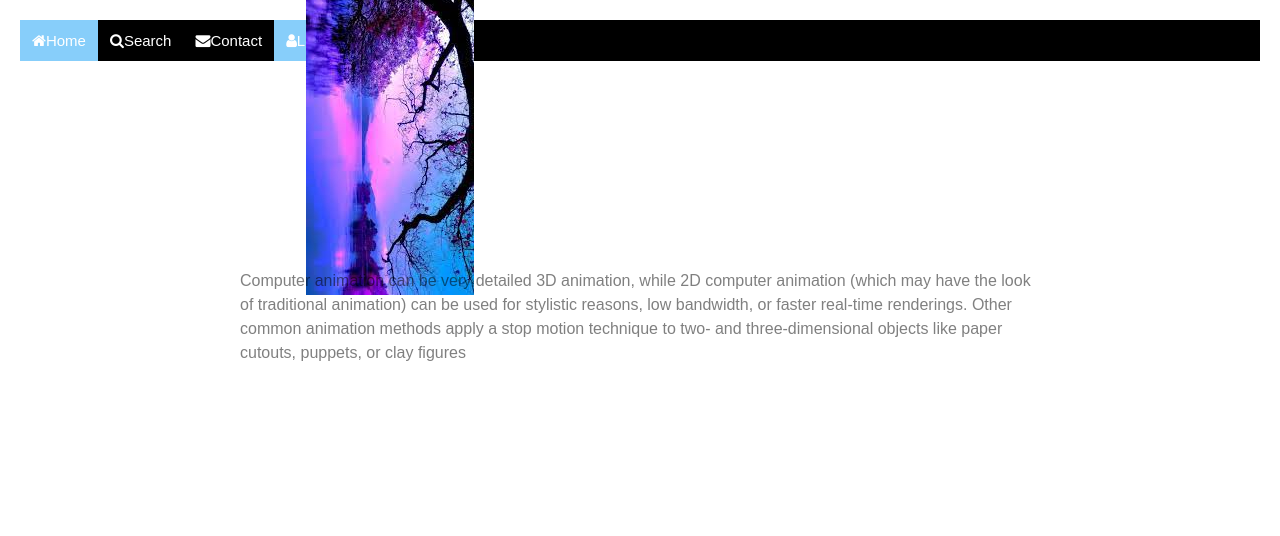
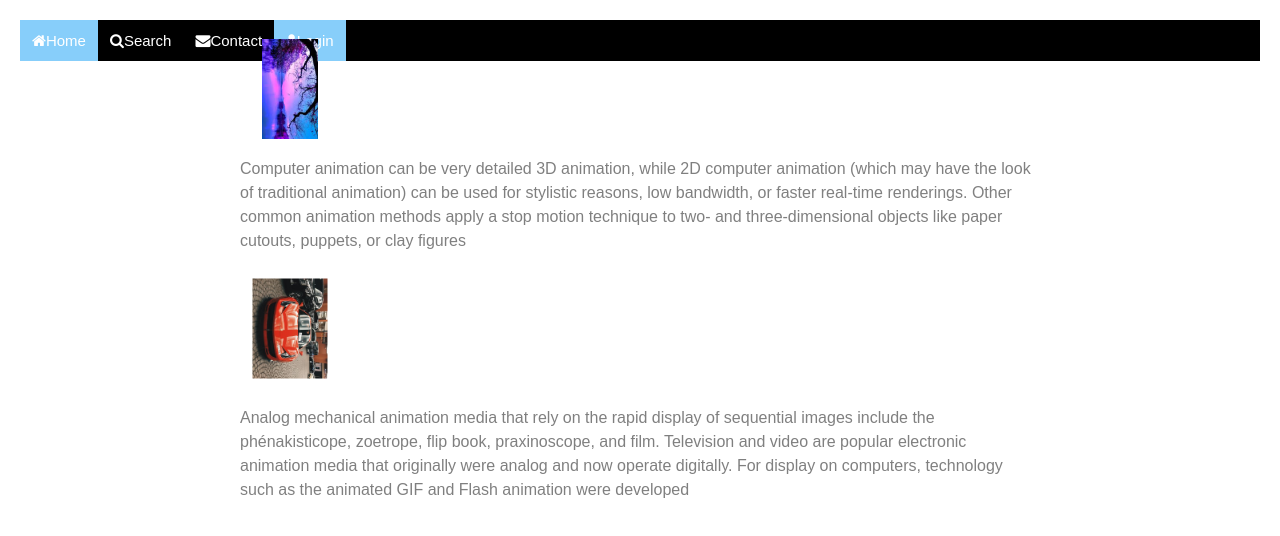
Before and after one commit to vallepurakesh/image-animation, a plain HTML site: page index.html in a window 1280 px wide. Drawn offline with Linux system fonts and the light colour scheme.

Commit message:
Add files via upload

```diff
--- a/index.html
+++ b/index.html
@@ -18,6 +18,8 @@
         }
 
         img {
+            width: 100px;
+            height: 100px;
             max-width: 100%;
             height: auto;
             margin-bottom: 20px;
@@ -81,7 +83,14 @@ text-decoration: none;
 
     <div id="container">
         <img src="download (2).jpeg" alt="Example Image">
+        <br>
         <p>Computer animation can be very detailed 3D animation, while 2D computer animation (which may have the look of traditional animation) can be used for stylistic reasons, low bandwidth, or faster real-time renderings. Other common animation methods apply a stop motion technique to two- and three-dimensional objects like paper cutouts, puppets, or clay figures</p>
+        <br>
+        <img src="pexels-photo-337909.jpeg" alt="example image">
+        <br>
+        <p>
+            Analog mechanical animation media that rely on the rapid display of sequential images include the phénakisticope, zoetrope, flip book, praxinoscope, and film. Television and video are popular electronic animation media that originally were analog and now operate digitally. For display on computers, technology such as the animated GIF and Flash animation were developed
+        </p>
     </div>
 </body>
 </html>
```
Also changed, not shown: pexels-photo-337909.jpeg (added).
